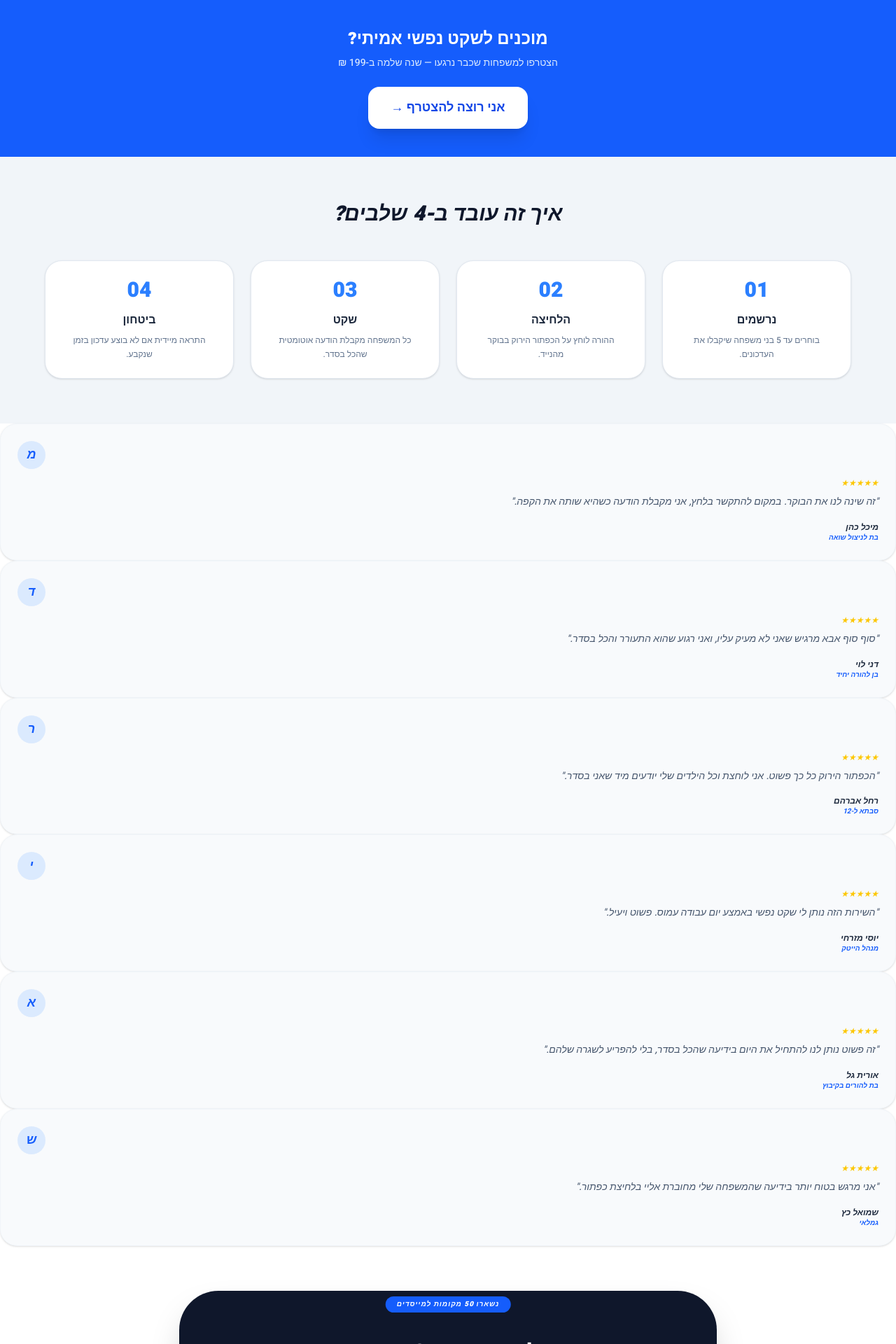
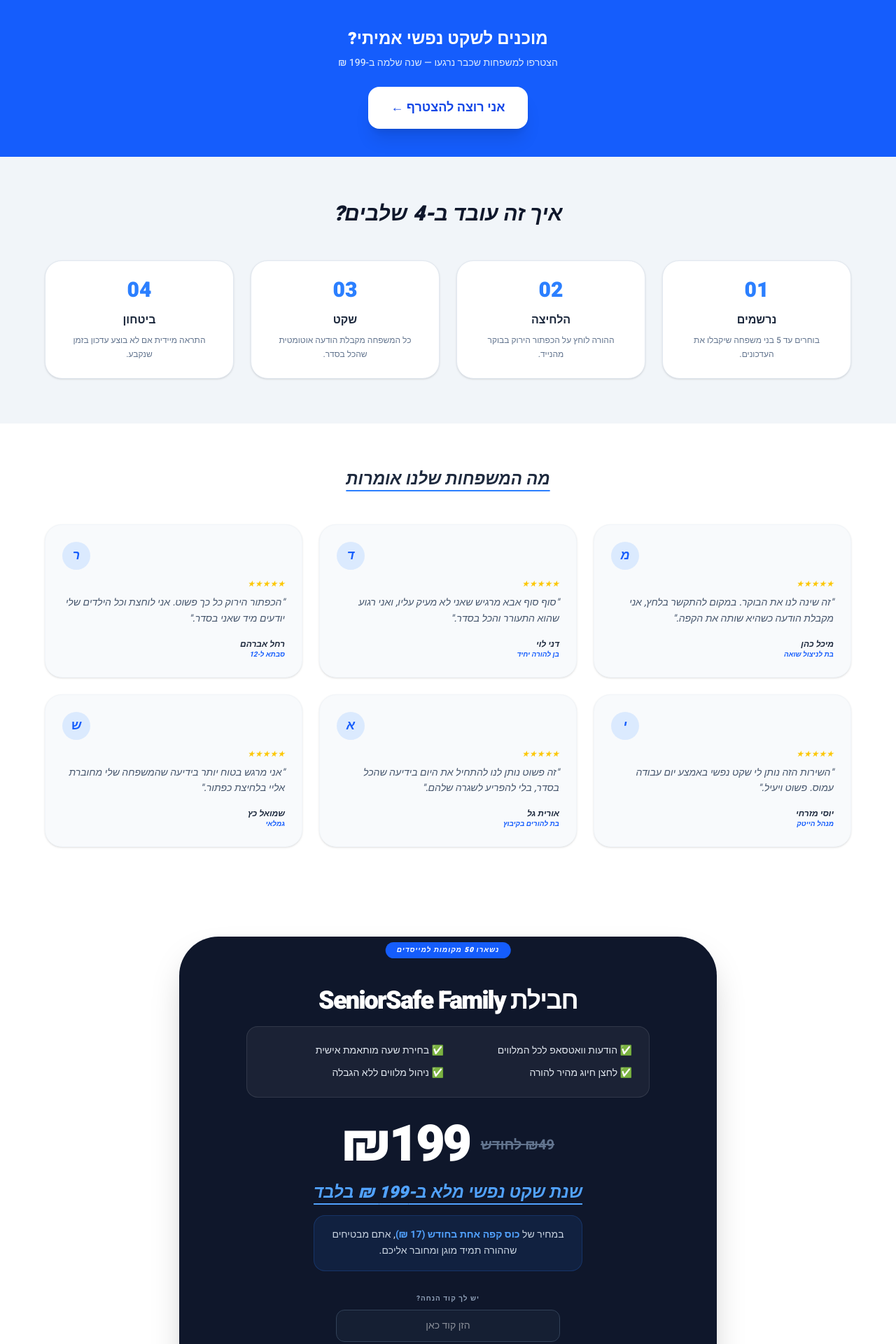
Before and after one commit to barnoi/senior-checkin, a Next.js app: page / in a window 1280 px wide. Shown: the part 1440-3360 px from the top of the page at 70% size. Built offline with nearby package versions, Linux system fonts and the light colour scheme; no server answers.

Commit message:
fix: layout and navbar for mobile, added faq and updated fonts

```diff
--- a/app/landing/page.tsx
+++ b/app/landing/page.tsx
@@ -9,7 +9,6 @@ import { Caveat } from 'next/font/google';
 const caveat = Caveat({ subsets: ['latin'] });
 
 export default function LandingPage() {
-  const [showPayment, setShowPayment] = useState(false);
   const [paid, setPaid] = useState(false);
   const [mounted, setMounted] = useState(false);
   const [loading, setLoading] = useState(false);
@@ -162,6 +161,7 @@ export default function LandingPage() {
           </div>
         </div>
       </section>
+
       {/* CTA Banner */}
       <section className="py-10 bg-blue-600 px-6 text-center">
         <div className="max-w-2xl mx-auto">
@@ -175,10 +175,11 @@ export default function LandingPage() {
             onClick={() => document.getElementById('offer')?.scrollIntoView({ behavior: 'smooth' })}
             className="bg-white text-blue-700 px-8 py-4 rounded-2xl font-black text-lg hover:bg-blue-50 transition shadow-xl hover:scale-105 active:scale-95"
           >
-            אני רוצה להצטרף →
+            אני רוצה להצטרף ←
           </button>
         </div>
       </section>
+
       {/* 4 שלבים */}
       <section id="steps" className="py-16 bg-slate-100 px-6">
         <div className="max-w-6xl mx-auto">
@@ -200,6 +201,11 @@ export default function LandingPage() {
         </div>
       </section>
 
+      {/* טסטמוניאלס */}
+      <section className="py-16 px-6 bg-white">
+        <div className="max-w-6xl mx-auto">
+          <h2 className="text-2xl font-black text-center mb-12 text-slate-800 italic underline decoration-blue-500 underline-offset-8">מה המשפחות שלנו אומרות</h2>
+          <div className="grid grid-cols-1 md:grid-cols-3 gap-6">
             {testimonials.map((t, i) => (
               <div key={i} className="bg-slate-50 p-6 rounded-3xl border border-slate-100 shadow-sm italic text-right">
                 <div className="flex justify-end mb-3">
@@ -213,6 +219,9 @@ export default function LandingPage() {
                 <div className="text-blue-600 text-[10px] font-bold">{t.role}</div>
               </div>
             ))}
+          </div>
+        </div>
+      </section>
 
       {/* תשלום */}
       <section id="offer" className="py-16 px-6 text-center">
@@ -246,14 +255,14 @@ export default function LandingPage() {
               </div>
             </div>
 
-            {/* ACTION AREA - NO REDUCTION */}
+            {/* ACTION AREA */}
             <div className="max-w-xs mx-auto space-y-6">
               {!paid ? (
                 <div className="flex flex-col gap-6">
 
-                  {/* COUPON FIELD - ALWAYS VISIBLE ABOVE PAYPAL */}
+                  {/* COUPON FIELD */}
                   <div className="space-y-2">
-                    <label className="text-[10px] text-slate-500 font-bold uppercase tracking-widest block">יש לך קוד הנחה?</label>
+                    <label className="text-[10px] text-slate-400 font-bold uppercase tracking-widest block">יש לך קוד הנחה?</label>
                     <input
                       type="text"
                       placeholder="הזן קוד כאן"
@@ -298,7 +307,7 @@ export default function LandingPage() {
         </div>
       </section>
 
-      {/* שאלות ותשובות מורחבות - FULL LIST */}
+      {/* שאלות ותשובות */}
       <section className="py-16 px-6 bg-white">
         <h2 className="text-3xl font-black text-center mb-12 text-slate-900">שאלות נפוצות</h2>
         <div className="max-w-2xl mx-auto space-y-4 text-right" dir="rtl">
```
Lines whose indentation alone changed are shown as unchanged.
